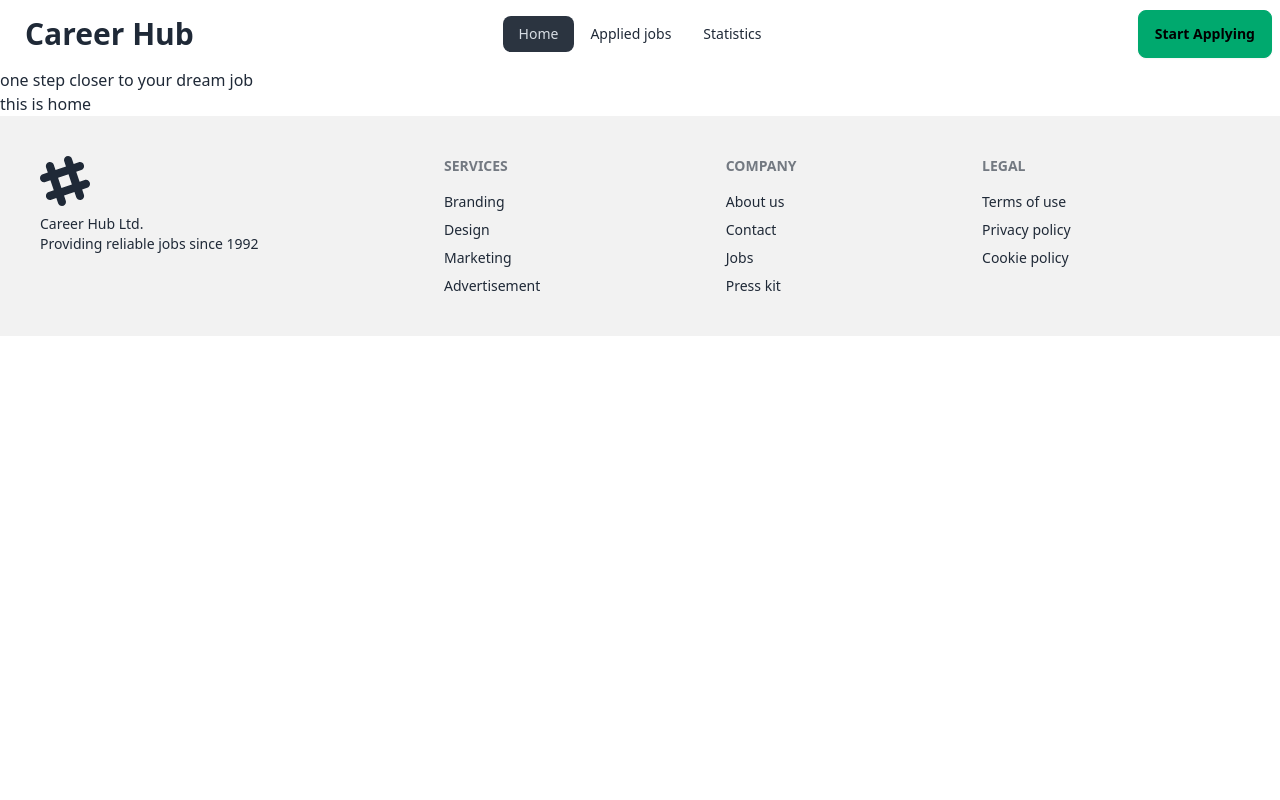
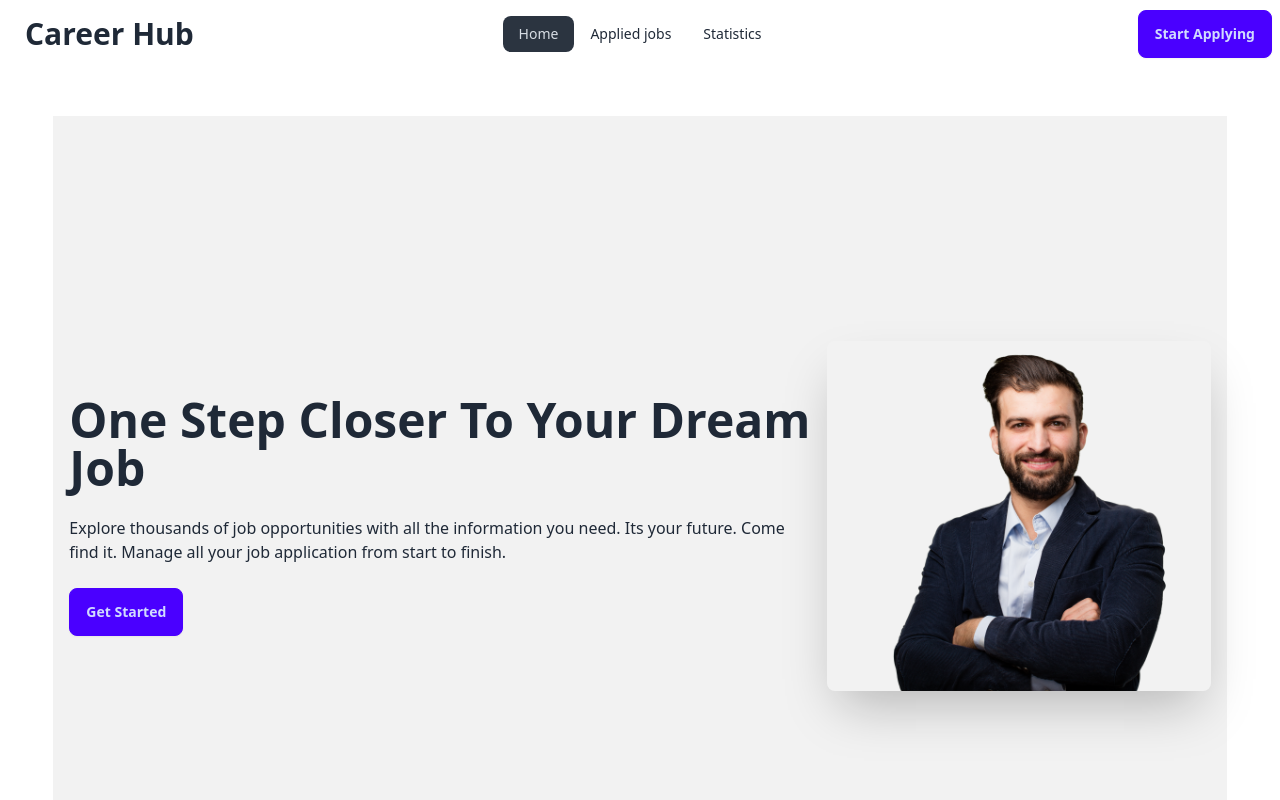
Before and after one commit to Taanveer22/react-career-hub, a React (Vite) app: page / in a window 1280 px wide. Shown: the top 800 px of the page. Built offline with nearby package versions, Linux system fonts and the light colour scheme.

Commit message:
alhamdulliah banner section done

```diff
--- a/src/components/Banner.jsx
+++ b/src/components/Banner.jsx
@@ -1,7 +1,23 @@
+import bannerPhoto from "../assets/images/user.png";
 const Banner = () => {
   return (
     <div>
-      <h2>one step closer to your dream job</h2>
+      <div className="hero bg-base-200 min-h-screen mb-12">
+        <div className="hero-content flex-col lg:flex-row-reverse">
+          <img src={bannerPhoto} className="max-w-sm rounded-lg shadow-2xl" />
+          <div>
+            <h1 className="text-5xl font-bold">
+              One Step Closer To Your Dream Job
+            </h1>
+            <p className="py-6">
+              Explore thousands of job opportunities with all the information
+              you need. Its your future. Come find it. Manage all your job
+              application from start to finish.
+            </p>
+            <button className="btn btn-primary">Get Started</button>
+          </div>
+        </div>
+      </div>
     </div>
   );
 };
--- a/src/components/Header.jsx
+++ b/src/components/Header.jsx
@@ -42,13 +42,13 @@ const Header = () => {
               {links}
             </ul>
           </div>
-          <a className="btn btn-ghost text-3xl font-extrabold">Career Hub</a>
+          <a className="btn btn-ghost text-3xl font-bold">Career Hub</a>
         </div>
         <div className="navbar-center hidden lg:flex lg:gap-5">
           <ul className="menu menu-horizontal px-1">{links}</ul>
         </div>
         <div className="navbar-end">
-          <a className="btn btn-success">Start Applying</a>
+          <a className="btn btn-primary">Start Applying</a>
         </div>
       </div>
     </div>
--- a/src/layout/Root.jsx
+++ b/src/layout/Root.jsx
@@ -4,11 +4,13 @@ import Footer from "../components/Footer";
 
 const Root = () => {
   return (
-    <div>
+    <>
       <Header></Header>
-      <Outlet></Outlet>
+      <div className="w-11/12 mx-auto my-12">
+        <Outlet></Outlet>
+      </div>
       <Footer></Footer>
-    </div>
+    </>
   );
 };
 
```
